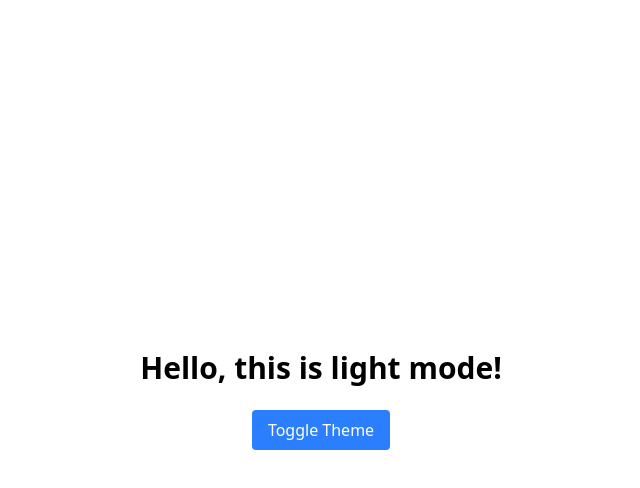
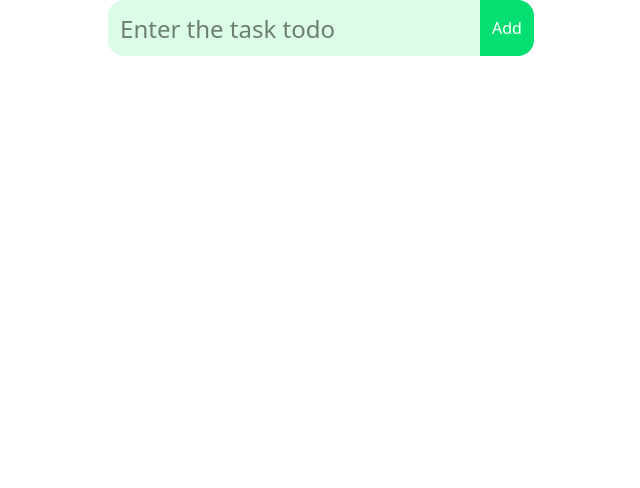
Before and after one commit to ARafay0001/Context-API-React-Router, a React (Vite) app: page / in a window 1280 px wide. Shown: the top 488 px of the page, without its empty margins (319-959 px from the left). Built offline with nearby package versions, Linux system fonts and the light colour scheme.

Commit message:
intializing todo

```diff
--- a/src/App.jsx
+++ b/src/App.jsx
@@ -1,22 +1,11 @@
-import { useContext } from "react";
-import { ThemeContext } from "./ThemeContext.jsx";
+import React from "react";
+import TodoInput from "./components/TodoInput"
+function App() {
 
-function App() {
-  const { theme, toggleTheme } = useContext(ThemeContext); // get theme & toggle
 
   return (
-    <div
-  className={`min-h-screen flex flex-col items-center justify-center ${ theme === "light" ? "bg-white text-black" : "bg-gray-900 text-white"
-  }`}
->
-
-      <h1 className="text-3xl font-bold mb-6">Hello, this is {theme} mode!</h1>
-      <button
-        onClick={toggleTheme}
-        className="px-4 py-2 rounded bg-blue-500 text-white hover:bg-blue-600 transition"
-      >
-        Toggle Theme
-      </button>
+    <div>
+      <TodoInput/>
     </div>
   );
 }
--- a/src/ThemeContext.jsx
+++ /dev/null
@@ -1,3 +0,0 @@
-import { createContext } from "react";
-
-export const ThemeContext = createContext();
--- a/src/ThemeProvider.jsx
+++ /dev/null
@@ -1,25 +0,0 @@
-import { useState, useEffect } from "react";
-import { ThemeContext } from "./ThemeContext";
-
-export const ThemeProvider = ({ children }) => {
-  const [theme, setTheme] = useState("light");
-
-  useEffect(() => {
-    const savedTheme = localStorage.getItem("theme");
-    if (savedTheme) setTheme(savedTheme);
-  }, []);
-
-  useEffect(() => {
-    localStorage.setItem("theme", theme);
-  }, [theme]);
-
-  const toggleTheme = () => {
-    setTheme(prev => (prev === "light" ? "dark" : "light"));
-  };
-
-  return (
-    <ThemeContext.Provider value={{ theme, toggleTheme }}>
-      {children}
-    </ThemeContext.Provider>
-  );
-};
--- /dev/null
+++ b/src/components/TodoInput.jsx
@@ -0,0 +1,12 @@
+import React from 'react'
+
+const TodoInput = () => {
+  return (
+    <div className="mx-auto w-max flex ">
+      <input className="text-2xl bg-green-100 p-3 h-14 rounded-l-2xl"  type="text" name="" id="" placeholder='Enter the task todo' />
+      <button className="bg-green-400 h-14 p-3 text-white rounded-r-2xl hover:bg-green-600 active:bg-green-700 active:scale-95 transition-all duration-200 ease-in-out cursor-pointer">Add</button>
+    </div>
+  )
+}
+
+export default TodoInput
--- /dev/null
+++ b/src/contexts/TodoContext.js
@@ -0,0 +1,3 @@
+import { createContext} from "react";
+
+export const TodoContext = createContext({})
--- /dev/null
+++ b/src/contexts/TodoProvider.jsx
@@ -0,0 +1,31 @@
+import { TodoContext } from "./TodoContext";
+import { useState } from "react";
+
+function TodoProvider({ children }) {
+  const [todos, setTodos] = useState([]);// created the use state to update the state of the dadta
+
+  const addTodo = (text) => {
+    const newTodo = { id: Date.now(), text, completed: false };
+    setTodos([...todos, newTodo]);
+  };
+
+  // 4️⃣ Function to delete a todo
+  const deleteTodo = (id) => {
+    setTodos(todos.filter((todo) => todo.id !== id));
+  };
+
+  const toggleTodo = (id) => {
+    setTodos(
+      todos.map((todo) =>
+        todo.id === id ? { ...todo, completed: !todo.completed } : todo
+      )
+    );
+  };
+
+  return <TodoContext.Provider value={{ todos, addTodo, deleteTodo, toggleTodo }}>
+        {children}
+        </TodoContext.Provider>
+}
+
+
+export default TodoProvider;
--- a/src/main.jsx
+++ b/src/main.jsx
@@ -1,13 +1,13 @@
 import React from "react";
 import ReactDOM from "react-dom/client";
 import App from "./App.jsx";
-import { ThemeProvider } from "./ThemeProvider.jsx"; // import the provider correctly
 import "./index.css";
+import TodoProvider from "./contexts/TodoProvider.jsx";
 
 ReactDOM.createRoot(document.getElementById("root")).render(
   <React.StrictMode>
-    <ThemeProvider>
+    <TodoProvider>
       <App />
-    </ThemeProvider>
+    </TodoProvider>
   </React.StrictMode>
 );
```
